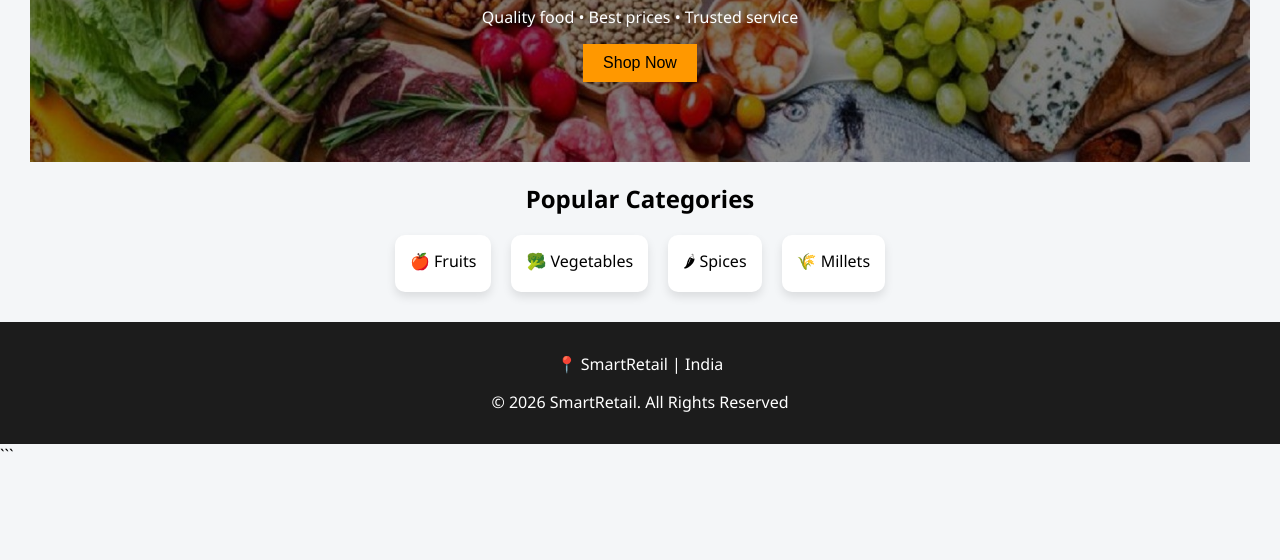
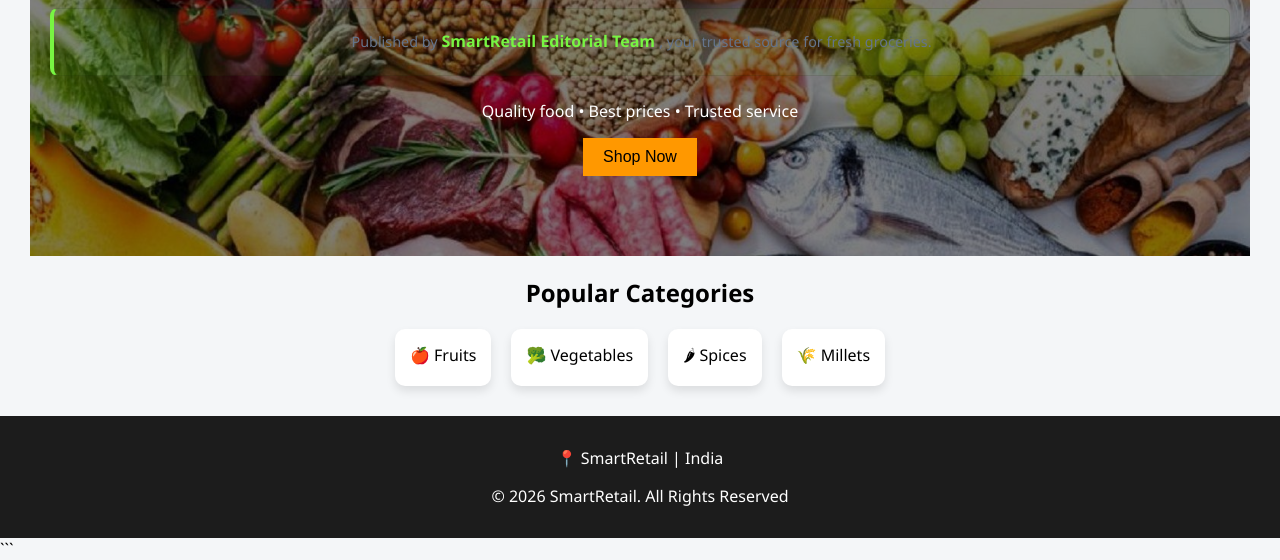
Before and after one commit to growindiaa69/retail-website, a plain HTML site: page index.html in a window 1280 px wide. Shown: the part 293-853 px from the top of the page. Before the commit the page ends 800 px from the top, so only its background shows below. Drawn offline with Linux system fonts and the light colour scheme.

Commit message:
Update index.html

```diff
--- a/index.html
+++ b/index.html
@@ -257,8 +257,20 @@
 
         <div class="hero">
             <h1>Fresh Groceries Delivered Fast</h1>
+           <div class="author byline" itemscope itemtype="https://schema.org/Person"
+     style="box-sizing: border-box; max-width: 100%; font-family: inherit; color: #1f2937; line-height: 1.6;
+            background: rgba(120,245,66,0.05); border: 1px solid rgba(0,0,0,0.10); border-left: 4px solid #78F542;
+            border-radius: 8px; margin: 1.5rem 0; padding: 1.25rem 1.5rem; -webkit-font-smoothing: antialiased;">
+  <span style="font-size: 0.9em; color: #64748b;">Published by </span>
+  <a href="https://in.linkedin.com/company/trueviewtechnologies" target="_blank" rel="noopener noreferrer"
+     itemprop="author" style="color: #78F542; text-decoration: none; font-weight: 600;">
+    <span itemprop="name">SmartRetail Editorial Team</span>
+  </a>
+  <span style="font-size: 0.9em; color: #64748b;">, your trusted source for fresh groceries.</span>
+</div>
 
-           <!-- Changes given to improve the content by AEO -->
+
+
 
 
             <p>
```
